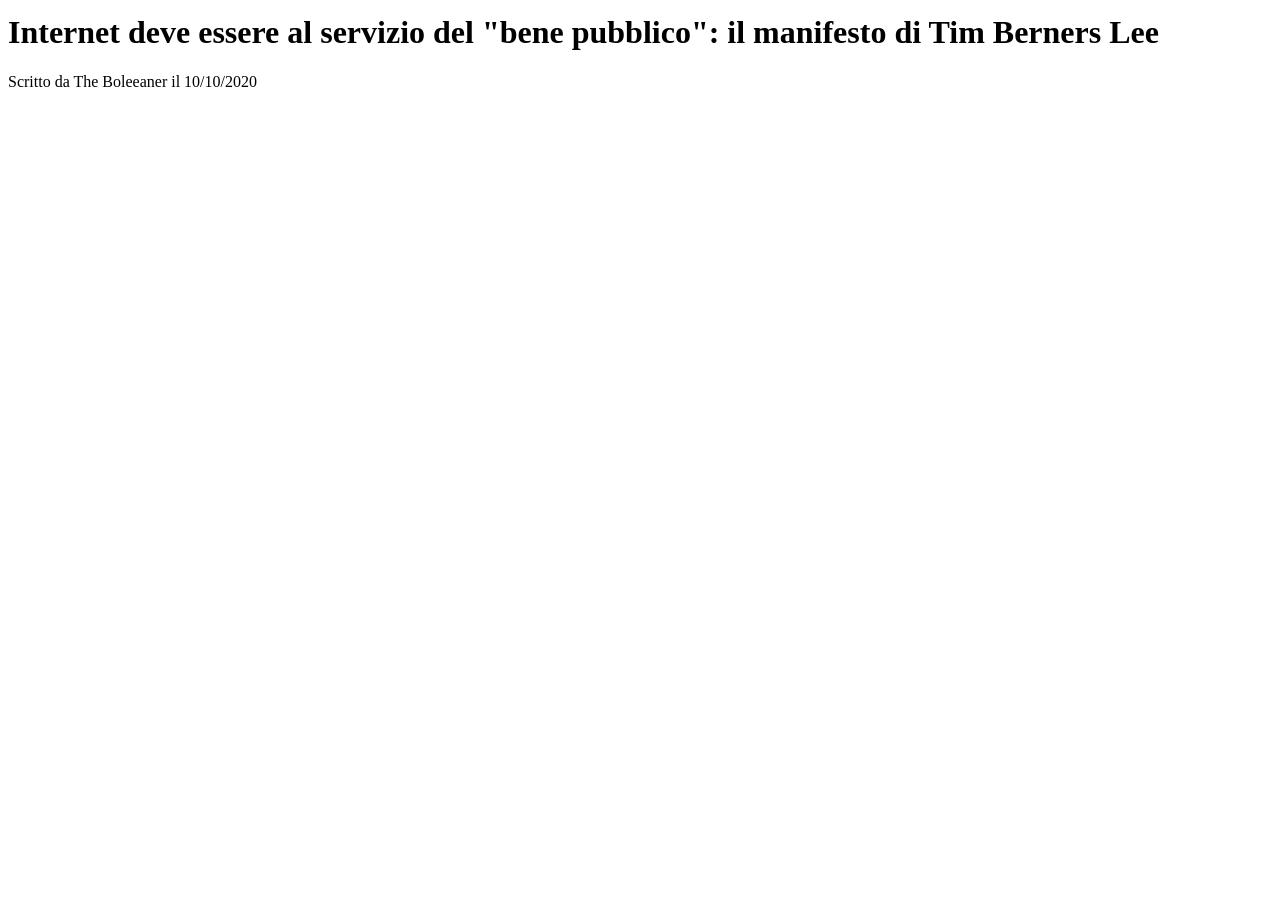
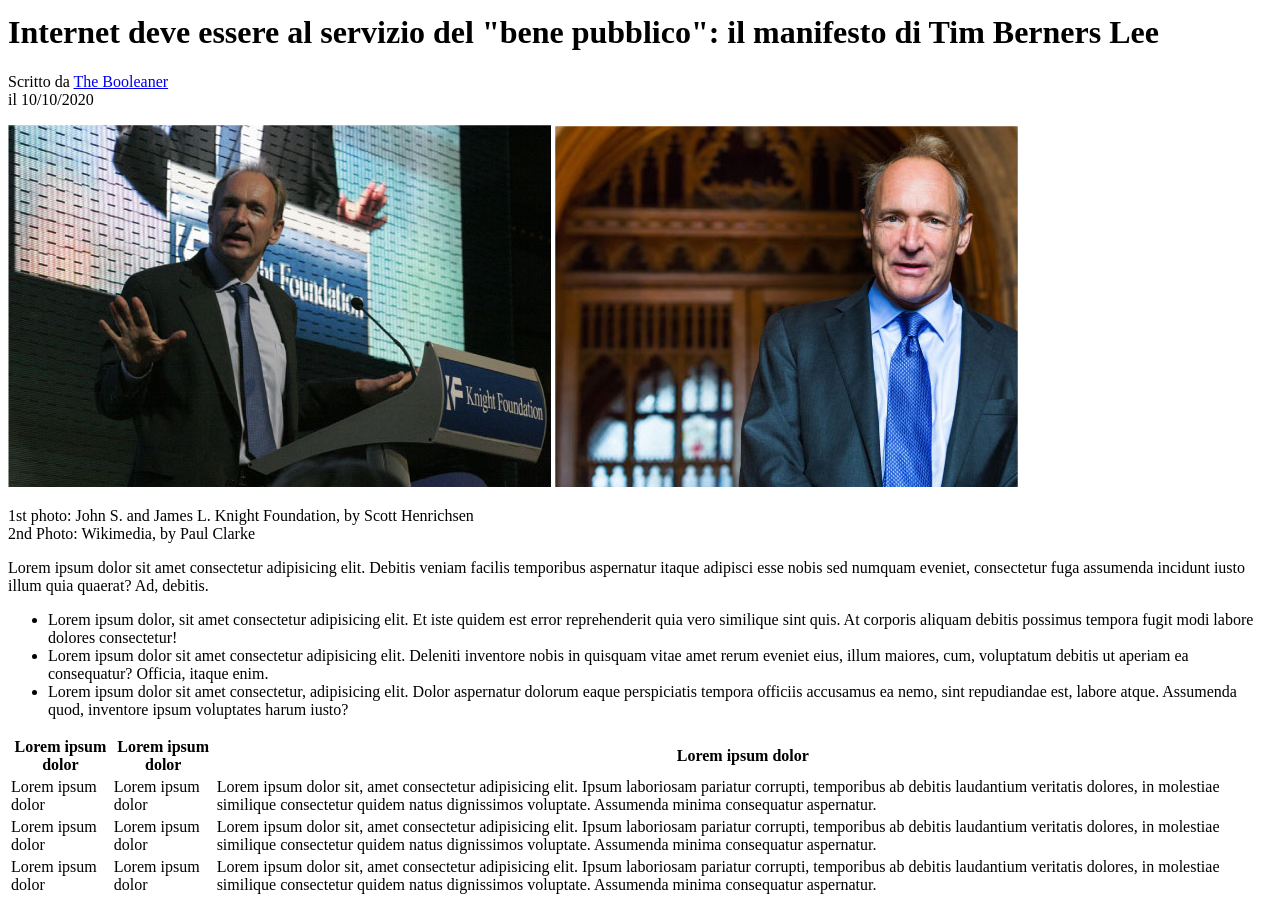
Before and after one commit to RENvaldiviaesc123/html-css-booleaner, a plain HTML site: page index.html in a window 1280 px wide. Shown: the part 340-1245 px from the top of the page. Before the commit the page ends 800 px from the top, so only its background shows below. Drawn offline with Linux system fonts and the light colour scheme.

Commit message:
Finished main part of the body.

```diff
--- a/index.html
+++ b/index.html
@@ -13,7 +13,49 @@
     <main>
         <div>
             <h1>Internet deve essere al servizio del "bene pubblico": il manifesto di Tim Berners Lee</h1>
-            <p>Scritto da The Boleeaner il 10/10/2020</p>
+            <p>Scritto da <a href="https://boolean.careers/blog" target="_blank">The Booleaner</a> <br>il 10/10/2020</p>
+        </div>
+        <div>
+            <img src="./immagini/tim-1.jpg" title="Tim Berners Lee">
+            <img src="./immagini/tim-2.jpg" title="Tim Berners Lee">
+            <p>1st photo: John S. and James L. Knight Foundation, by Scott Henrichsen <br>2nd Photo: Wikimedia, by Paul Clarke</p>
+        </div>
+        <div>
+            <p>
+                Lorem ipsum dolor sit amet consectetur adipisicing elit.
+                Debitis veniam facilis temporibus aspernatur itaque adipisci esse nobis sed numquam eveniet,
+                consectetur fuga assumenda incidunt iusto illum quia quaerat? Ad, debitis.
+                <ul>
+                    <li>Lorem ipsum dolor, sit amet consectetur adipisicing elit. Et iste quidem est error reprehenderit quia vero similique sint quis. At corporis aliquam debitis possimus tempora fugit modi labore dolores consectetur!</li>
+                    <li>Lorem ipsum dolor sit amet consectetur adipisicing elit. Deleniti inventore nobis in quisquam vitae amet rerum eveniet eius, illum maiores, cum, voluptatum debitis ut aperiam ea consequatur? Officia, itaque enim.</li>
+                    <li>Lorem ipsum dolor sit amet consectetur, adipisicing elit. Dolor aspernatur dolorum eaque perspiciatis tempora officiis accusamus ea nemo, sint repudiandae est, labore atque. Assumenda quod, inventore ipsum voluptates harum iusto?</li>
+                </ul>
+            </p>
+        </div>
+        <div>
+            <table>
+                <tr>
+                    <th>Lorem ipsum dolor</th>
+                    <th>Lorem ipsum dolor</th>
+                    <th>Lorem ipsum dolor</th>
+                </tr>
+                <tr>
+                    <td>Lorem ipsum dolor</td>
+                    <td>Lorem ipsum dolor</td>
+                    <td>Lorem ipsum dolor sit, amet consectetur adipisicing elit. Ipsum laboriosam pariatur corrupti, temporibus ab debitis laudantium veritatis dolores, in molestiae similique consectetur quidem natus dignissimos voluptate. Assumenda minima consequatur aspernatur.</td>
+                </tr>
+                <tr>
+                    <td>Lorem ipsum dolor</td>
+                    <td>Lorem ipsum dolor</td>
+                    <td>Lorem ipsum dolor sit, amet consectetur adipisicing elit. Ipsum laboriosam pariatur corrupti, temporibus ab debitis laudantium veritatis dolores, in molestiae similique consectetur quidem natus dignissimos voluptate. Assumenda minima consequatur aspernatur.</td>
+                </tr>
+                <tr>
+                    <td>Lorem ipsum dolor</td>
+                    <td>Lorem ipsum dolor</td>
+                    <td>Lorem ipsum dolor sit, amet consectetur adipisicing elit. Ipsum laboriosam pariatur corrupti, temporibus ab debitis laudantium veritatis dolores, in molestiae similique consectetur quidem natus dignissimos voluptate. Assumenda minima consequatur aspernatur.</td>
+                </tr>
+
+            </table>
         </div>
     </main>
 
```
